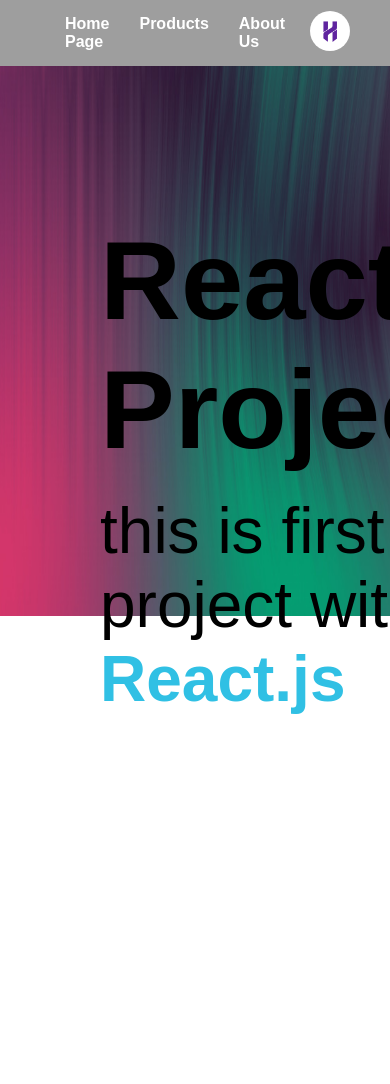
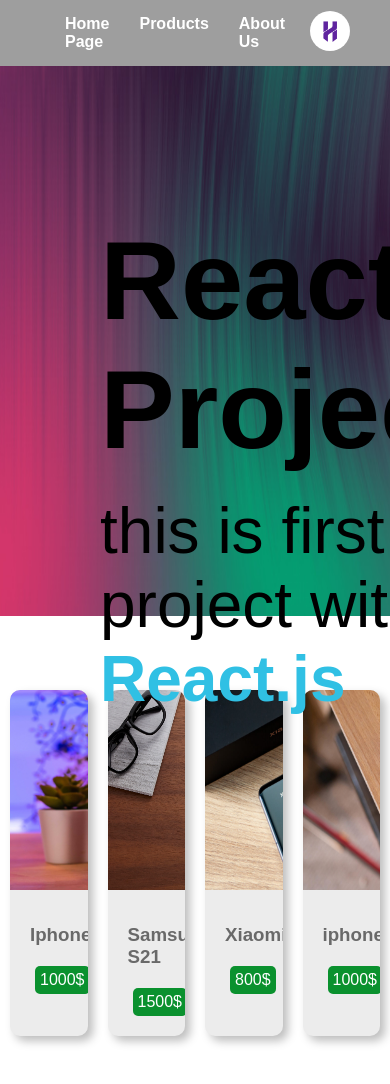
Before and after one commit to hamed-JG/online-shop, a React (Create React App) app in the folder my-shop/: page / in a window 390 px wide. Shown: the top 1084 px of the page. Before the commit the page ends 844 px from the top, so only its background shows below. Built offline with nearby package versions, Linux system fonts and the light colour scheme.

Commit message:
create phone cards

```diff
--- a/my-shop/src/App.js
+++ b/my-shop/src/App.js
@@ -1,11 +1,13 @@
 import React from "react";
 import Navbar from "./components/Navbar";
 import Banner from "./components/Banner";
+import Cards from "./components/Cards";
 function App() {
   return (
     <div className="App">
       <Navbar />
       <Banner/>
+      <Cards/>
     </div>
   );
 }
--- /dev/null
+++ b/my-shop/src/components/Card.js
@@ -0,0 +1,16 @@
+import React, { Component } from "react";
+import styles from "./Card.module.css";
+class Card extends Component {
+  render() {
+    const { image, name, cost } = this.props;
+    return (
+      <div className={styles.container}>
+        <img src={image} />
+        <h3>{name}</h3>
+        <p>{cost}</p>
+      </div>
+    );
+  }
+}
+
+export default Card;
--- /dev/null
+++ b/my-shop/src/components/Card.module.css
@@ -0,0 +1,23 @@
+.container {
+  margin: 10px;
+  background: #ececec;
+  border-radius: 10px;
+  overflow: hidden;
+  box-shadow: 5px 5px 10px rgb(189, 189, 189);
+}
+.container img {
+  width: 300px;
+  height: 200px;
+}
+.container h3 {
+  color: #696969;
+  margin: 30px 20px 20px;
+}
+.container p {
+  margin: 0 25px 20px;
+  background-color: rgb(10, 145, 46);
+  width: fit-content;
+  padding: 5px;
+  border-radius: 5px;
+  color: #fff;
+}
--- /dev/null
+++ b/my-shop/src/components/Cards.js
@@ -0,0 +1,21 @@
+import React, { Component } from "react";
+import styles from "./Cards.module.css";
+import iphone13 from "../images/iphone 13.jpg";
+import samsungS21 from "../images/samsung S21.webp";
+import xiaomi from "../images/xiaomi mi11.jpg";
+import huawei from "../images/Huawei P30.jpg";
+import Card from "./Card.js";
+class Cards extends Component {
+  render() {
+    return (
+      <div className={styles.container}>
+        <Card image={iphone13} name='Iphone13' cost='1000$' />
+        <Card image={samsungS21} name='Samsung S21' cost='1500$' />
+        <Card image={xiaomi} name='XiaomiMi11' cost='800$' />
+        <Card image={huawei} name='iphone13' cost='1000$' />
+      </div>
+    );
+  }
+}
+
+export default Cards;
--- /dev/null
+++ b/my-shop/src/components/Cards.module.css
@@ -0,0 +1,5 @@
+.container {
+  display: flex;
+  justify-content: space-around;
+  margin: 60px 0 60px;
+}
```
Also changed, not shown: my-shop/src/images/Huawei P30.jpg (added).
